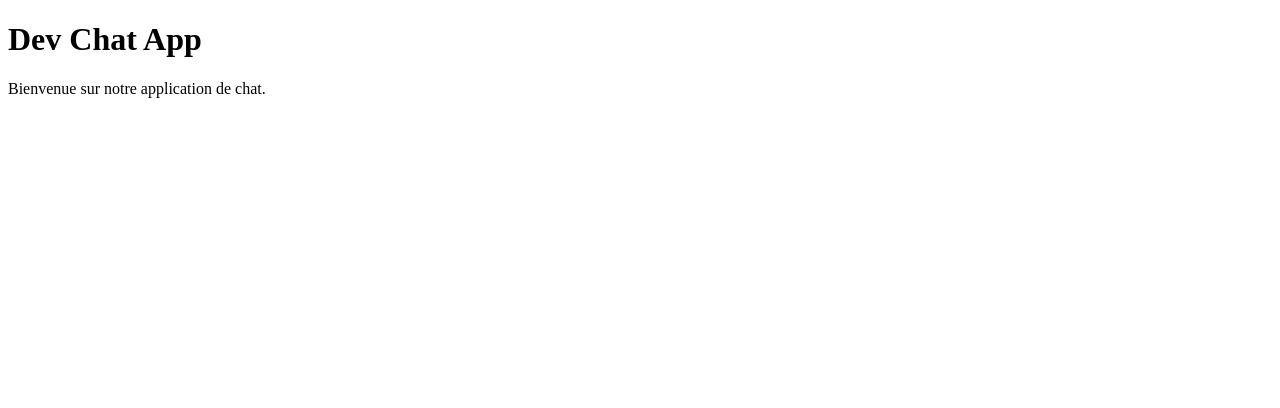
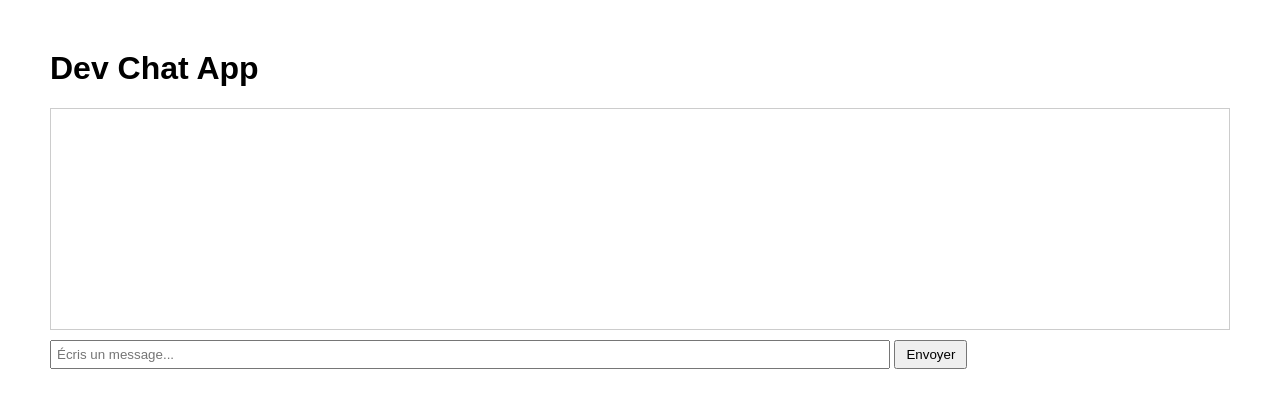
Before and after one commit to StormInTheDev/Origami-Studio, a plain HTML site: page client/index.html in a window 1280 px wide. Drawn offline with Linux system fonts and the light colour scheme.

Commit message:
Patch n°0.0.1

```diff
--- a/client/index.html
+++ b/client/index.html
@@ -3,9 +3,48 @@
 <head>
     <meta charset="UTF-8">
     <title>Dev Chat App</title>
+    <style>
+        body {
+            font-family: Arial, sans-serif;
+            margin: 50px;
+        }
+        #messages {
+            border: 1px solid #ccc;
+            height: 200px;
+            padding: 10px;
+            overflow-y: scroll;
+            margin-bottom: 10px;
+        }
+        #messageInput {
+            width: 70%;
+            padding: 5px;
+        }
+        #sendBtn {
+            padding: 5px 10px;
+        }
+    </style>
 </head>
 <body>
     <h1>Dev Chat App</h1>
-    <p>Bienvenue sur notre application de chat.</p>
+    <div id="messages"></div>
+    <input type="text" id="messageInput" placeholder="Écris un message...">
+    <button id="sendBtn">Envoyer</button>
+
+    <script>
+        const messagesDiv = document.getElementById("messages");
+        const input = document.getElementById("messageInput");
+        const sendBtn = document.getElementById("sendBtn");
+
+        sendBtn.addEventListener("click", () => {
+            const msg = input.value;
+            if(msg.trim() !== "") {
+                const p = document.createElement("p");
+                p.textContent = msg;
+                messagesDiv.appendChild(p);
+                input.value = "";
+                messagesDiv.scrollTop = messagesDiv.scrollHeight;
+            }
+        });
+    </script>
 </body>
 </html>
```
